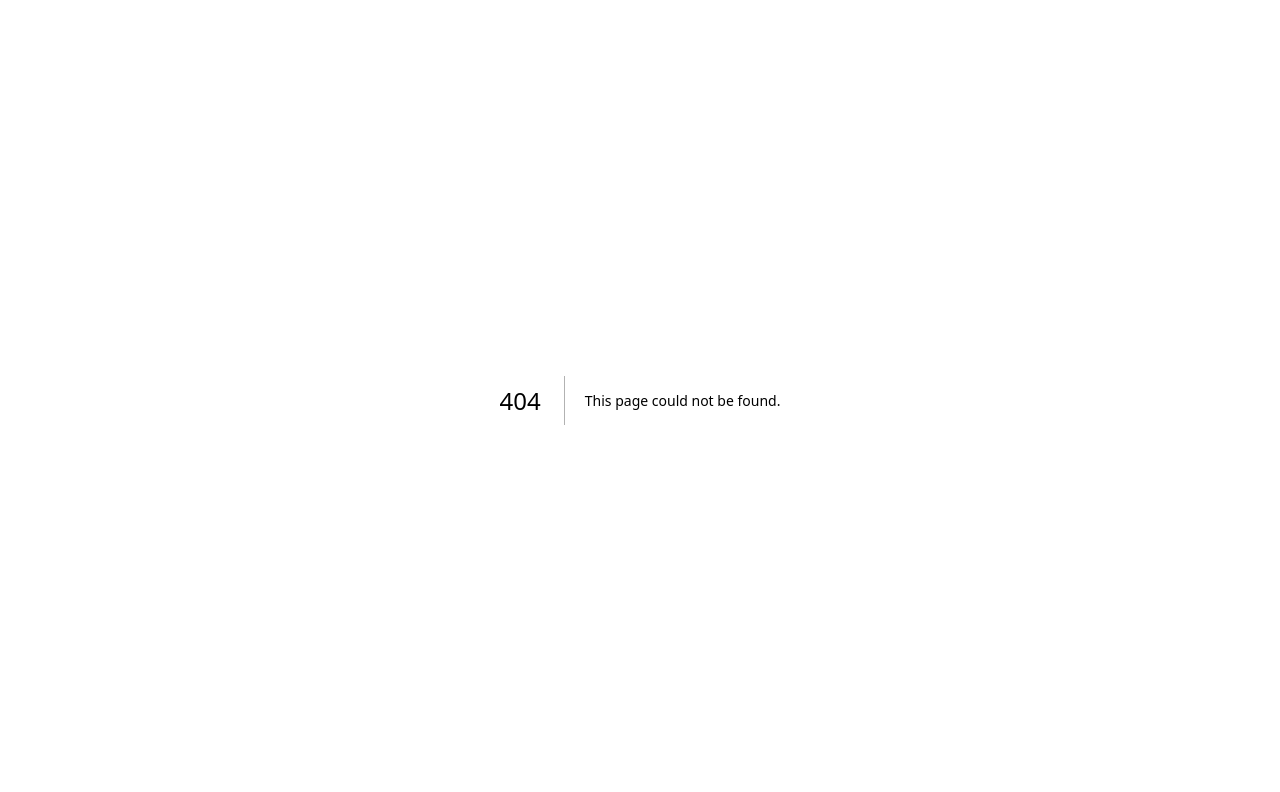
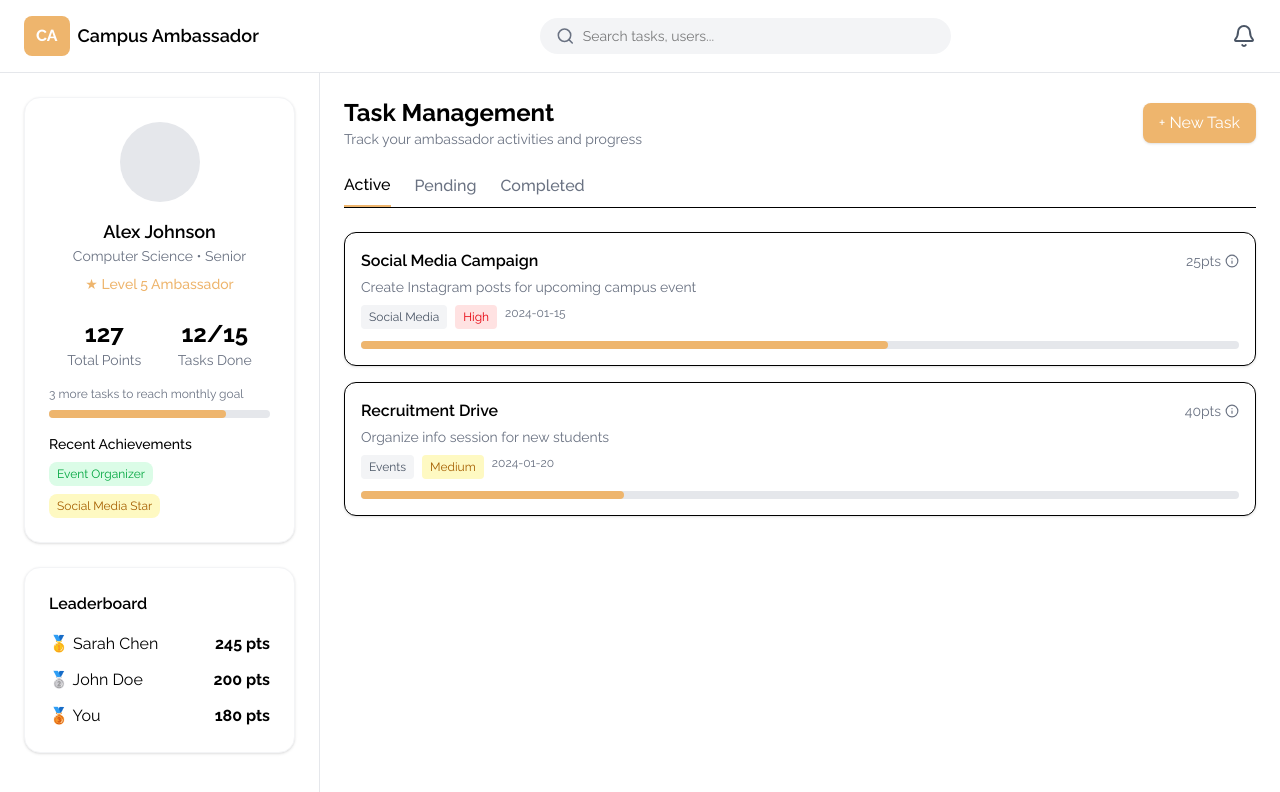
Before and after one commit to Varun24-s/campus-ambassador, a Next.js app: page /dashboard in a window 1280 px wide. Before the commit this address had no page. Shown: the top 792 px of the page. Built offline with nearby package versions, Linux system fonts and the light colour scheme; no server answers.

Commit message:
dashboard

```diff
--- a/package.json
+++ b/package.json
@@ -10,7 +10,9 @@
   },
   "dependencies": {
     "@clerk/nextjs": "^6.31.1",
+    "framer-motion": "^12.23.12",
     "googleapis": "^156.0.0",
+    "lucide-react": "^0.542.0",
     "next": "15.4.6",
     "react": "19.1.0",
     "react-dom": "19.1.0"
--- /dev/null
+++ b/src/app/dashboard/page.tsx
@@ -0,0 +1,36 @@
+
+import ProfileCard from "@/components/ProfileCard";
+import Leaderboard from "@/components/Leaderboard";
+import TaskTabs from "@/components/TaskTabs";
+import NavDash from "@/components/NavDash";
+
+export default function DashboardPage() {
+  return (
+    <div className="min-h-screen bg-white text-black flex flex-col">
+      <NavDash/>
+      <div className="flex flex-1">
+        {/* Sidebar */}
+        <aside className="w-[25%] p-6 space-y-6 border-r border-gray-200">
+          <ProfileCard />
+          <Leaderboard />
+        </aside>
+
+        {/* Main Content */}
+        <main className="flex-1 p-6">
+          <div className="flex items-center justify-between mb-6">
+            <div>
+              <h2 className="text-2xl font-bold">Task Management</h2>
+              <p className="text-gray-500 text-sm">
+                Track your ambassador activities and progress
+              </p>
+            </div>
+            <button className="px-4 py-2 bg-[#EEB56D] text-white rounded-lg shadow hover:bg-yellow-600">
+              + New Task
+            </button>
+          </div>
+          <TaskTabs />
+        </main>
+      </div>
+    </div>
+  );
+}
--- a/src/app/page.tsx
+++ b/src/app/page.tsx
@@ -7,13 +7,13 @@ import { HeroSection } from "@/components/HeroSection";
 export default function LandingPage() {
   return (
     <main className="flex flex-col  min-h-screen bg-white">
-      < Navbar />
+
 
       <SignedOut>
 
 
-
-<HeroSection />
+        < Navbar />
+        <HeroSection />
 
 
         {/* <div className="flex flex-col gap-4">
--- /dev/null
+++ b/src/components/Leaderboard.tsx
@@ -0,0 +1,21 @@
+export default function Leaderboard() {
+    return (
+      <div className="bg-white shadow rounded-2xl p-6 border border-gray-100">
+        <h3 className="font-semibold mb-4">Leaderboard</h3>
+        <ul className="space-y-3">
+          <li className="flex justify-between">
+            <span>🥇 Sarah Chen</span>
+            <span className="font-bold">245 pts</span>
+          </li>
+          <li className="flex justify-between">
+            <span>🥈 John Doe</span>
+            <span className="font-bold">200 pts</span>
+          </li>
+          <li className="flex justify-between">
+            <span>🥉 You</span>
+            <span className="font-bold">180 pts</span>
+          </li>
+        </ul>
+      </div>
+    );
+  }
--- /dev/null
+++ b/src/components/NavDash.tsx
@@ -0,0 +1,35 @@
+"use client";
+
+import { Search, Bell } from "lucide-react";
+import { SignedIn, UserButton } from "@clerk/nextjs";
+
+export default function NavDash() {
+  return (
+    <nav className="w-full flex items-center justify-between px-6 py-4 border-b border-gray-200 bg-white">
+      <div className="flex items-center gap-2">
+        <div className="bg-[#EEB56D] text-white font-bold px-3 py-2 rounded-lg">
+          CA
+        </div>
+        <span className="font-semibold text-lg">Campus Ambassador</span>
+      </div>
+
+      {/* Search */}
+      <div className="flex items-center bg-gray-100 rounded-full px-4 py-2 w-1/3">
+        <Search className="text-gray-500 mr-2" size={20} />
+        <input
+          type="text"
+          placeholder="Search tasks, users..."
+          className="bg-transparent outline-none w-full text-sm"
+        />
+      </div>
+
+      {/* Icons */}
+      <div className="flex items-center gap-4">
+        <Bell className="text-gray-600" />
+        <SignedIn>
+          <UserButton afterSignOutUrl="/" />
+        </SignedIn>
+      </div>
+    </nav>
+  );
+}
--- a/src/components/Navbar.tsx
+++ b/src/components/Navbar.tsx
@@ -1,13 +1,13 @@
-"use client";
-
 "use client";
 
 import Link from "next/link";
 import Image from "next/image";
+import { SignUpButton } from "@clerk/nextjs";
 
 export default function Navbar() {
   return (
     <nav className="w-full bg-white px-8 py-4 flex items-center justify-between text-black">
+      {/* Logo */}
       <Link href="/" className="flex items-center">
         <Image
           src="/logo.webp"
@@ -26,12 +26,12 @@ export default function Navbar() {
         <Link href="" className="hover:text-yellow-400">TnC</Link>
         <Link href="" className="hover:text-yellow-400">Contact Us</Link>
 
-        {/* Register button */}
-        <Link href="">
+        {/* Clerk Register button */}
+        <SignUpButton mode="redirect" forceRedirectUrl="/complete-profile">
           <button className="px-5 py-2 bg-[#EEB56D] text-gray-900 rounded-xl shadow-md hover:bg-yellow-600 transition">
             Register
           </button>
-        </Link>
+        </SignUpButton>
       </div>
     </nav>
   );
--- /dev/null
+++ b/src/components/ProfileCard.tsx
@@ -0,0 +1,46 @@
+export default function ProfileCard() {
+    return (
+      <div className="bg-white shadow rounded-2xl p-6 border border-gray-100">
+        <div className="flex flex-col items-center text-center">
+          <div className="w-20 h-20 rounded-full bg-gray-200 mb-4" />
+          <h2 className="text-lg font-semibold">Alex Johnson</h2>
+          <p className="text-sm text-gray-500">Computer Science • Senior</p>
+          <p className="text-sm text-[#EEB56D] font-medium mt-2">
+            ★ Level 5 Ambassador
+          </p>
+        </div>
+
+        <div className="mt-6 grid grid-cols-2 text-center">
+          <div>
+            <p className="text-2xl font-bold">127</p>
+            <p className="text-sm text-gray-500">Total Points</p>
+          </div>
+          <div>
+            <p className="text-2xl font-bold">12/15</p>
+            <p className="text-sm text-gray-500">Tasks Done</p>
+          </div>
+        </div>
+
+        <div className="mt-4">
+          <p className="text-xs text-gray-500">
+            3 more tasks to reach monthly goal
+          </p>
+          <div className="w-full bg-gray-200 rounded-full h-2 mt-2">
+            <div className="bg-[#EEB56D] h-2 rounded-full w-4/5"></div>
+          </div>
+        </div>
+
+        <div className="mt-4">
+          <p className="font-medium text-sm mb-2">Recent Achievements</p>
+          <div className="flex flex-wrap gap-2">
+            <span className="bg-green-100 text-green-600 px-2 py-1 rounded-lg text-xs">
+              Event Organizer
+            </span>
+            <span className="bg-yellow-100 text-yellow-700 px-2 py-1 rounded-lg text-xs">
+              Social Media Star
+            </span>
+          </div>
+        </div>
+      </div>
+    );
+  }
--- /dev/null
+++ b/src/components/TaskCard.tsx
@@ -0,0 +1,50 @@
+import { Info } from "lucide-react";
+
+interface TaskCardProps {
+  title: string;
+  description: string;
+  tags: { label: string; color: string }[];
+  points: number;
+  dueDate: string;
+  progress: number;
+}
+
+export default function TaskCard({
+  title,
+  description,
+  tags,
+  points,
+  dueDate,
+  progress,
+}: TaskCardProps) {
+  return (
+    <div className="bg-white shadow rounded-xl border p-4 flex flex-col">
+      <div className="flex justify-between">
+        <h4 className="font-semibold">{title}</h4>
+        <span className="text-sm text-gray-500 flex items-center gap-1">
+          {points}pts <Info size={14} />
+        </span>
+      </div>
+      <p className="text-sm text-gray-500 mt-1">{description}</p>
+
+      <div className="flex gap-2 mt-2 text-xs">
+        {tags.map((tag, i) => (
+          <span
+            key={i}
+            className={`px-2 py-1 rounded ${tag.color}`}
+          >
+            {tag.label}
+          </span>
+        ))}
+        <span className="text-gray-500">{dueDate}</span>
+      </div>
+
+      <div className="w-full bg-gray-200 h-2 rounded-full mt-3">
+        <div
+          className="bg-[#EEB56D] h-2 rounded-full"
+          style={{ width: `${progress}%` }}
+        ></div>
+      </div>
+    </div>
+  );
+}
--- /dev/null
+++ b/src/components/TaskTabs.tsx
@@ -0,0 +1,67 @@
+"use client";
+
+import { useState } from "react";
+import TaskCard from "./TaskCard";
+
+export default function TaskTabs() {
+  const [activeTab, setActiveTab] = useState("active");
+
+  const tasks = [
+    {
+      title: "Social Media Campaign",
+      description: "Create Instagram posts for upcoming campus event",
+      tags: [
+        { label: "Social Media", color: "bg-gray-100 text-gray-600" },
+        { label: "High", color: "bg-red-100 text-red-600" },
+      ],
+      points: 25,
+      dueDate: "2024-01-15",
+      progress: 60,
+      status: "active",
+    },
+    {
+      title: "Recruitment Drive",
+      description: "Organize info session for new students",
+      tags: [
+        { label: "Events", color: "bg-gray-100 text-gray-600" },
+        { label: "Medium", color: "bg-yellow-100 text-yellow-700" },
+      ],
+      points: 40,
+      dueDate: "2024-01-20",
+      progress: 30,
+      status: "active",
+    },
+  ];
+
+  const filteredTasks = tasks.filter((t) => t.status === activeTab);
+
+  return (
+    <div>
+      {/* Tabs */}
+      <div className="flex gap-6 border-b mb-6">
+        {["active", "pending", "completed"].map((tab) => (
+          <button
+            key={tab}
+            onClick={() => setActiveTab(tab)}
+            className={`pb-2 font-medium capitalize ${
+              activeTab === tab
+                ? "border-b-2 border-[#EEB56D] text-black"
+                : "text-gray-500"
+            }`}
+          >
+            {tab}
+          </button>
+        ))}
+      </div>
+
+      {/* Tasks */}
+      <div className="space-y-4">
+        {filteredTasks.length > 0 ? (
+          filteredTasks.map((task, idx) => <TaskCard key={idx} {...task} />)
+        ) : (
+          <p className="text-gray-500">No tasks in this category.</p>
+        )}
+      </div>
+    </div>
+  );
+}
--- a/src/middleware.ts
+++ b/src/middleware.ts
@@ -1,12 +1,9 @@
-import { clerkMiddleware } from '@clerk/nextjs/server'
+import { clerkMiddleware } from "@clerk/nextjs/server";
 
-export default clerkMiddleware()
+export default clerkMiddleware();
 
 export const config = {
   matcher: [
-    // Skip Next.js internals and all static files, unless found in search params
-    '/((?!_next|[^?]*\\.(?:html?|css|js(?!on)|jpe?g|webp|png|gif|svg|ttf|woff2?|ico|csv|docx?|xlsx?|zip|webmanifest)).*)',
-    // Always run for API routes
-    '/(api|trpc)(.*)',
+    "/dashboard/:path*", // only protect dashboard + subroutes
   ],
-}
+};
```
Also changed, not shown: 1 other file (tests, documents, lock files or other folders).
